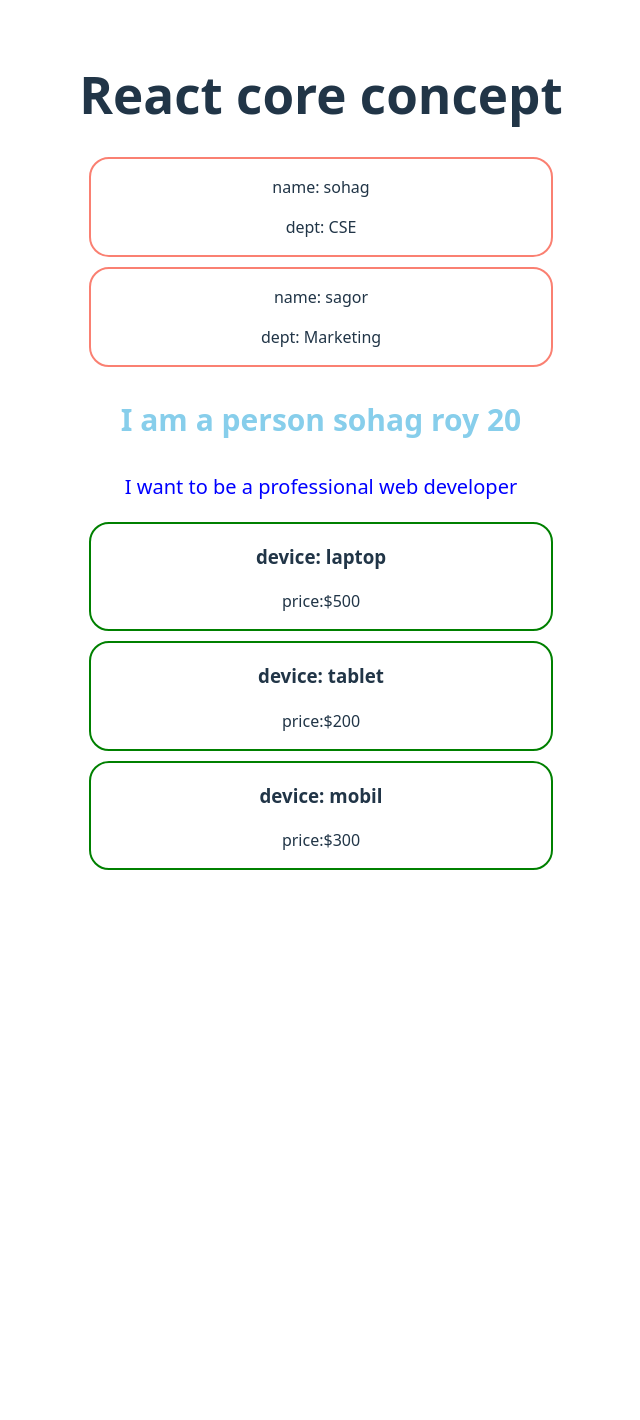
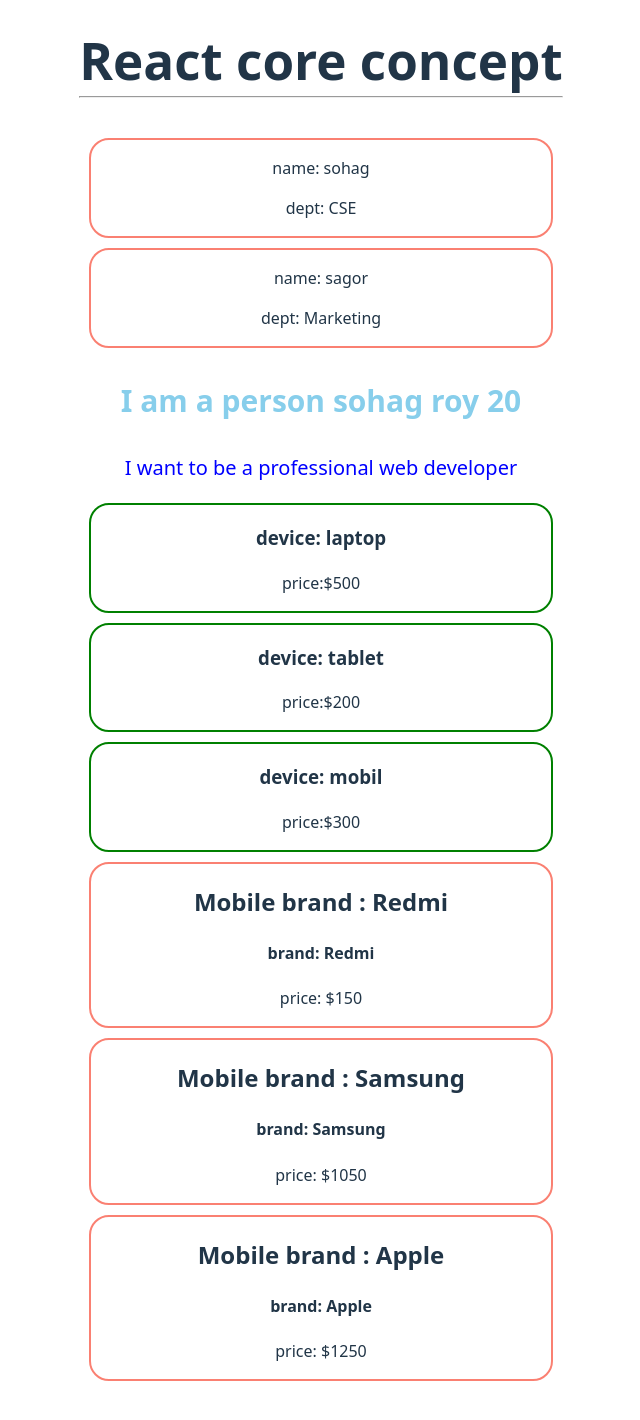
Before and after one commit to sohagroy7223/React-core-concept, a React (Vite) app in the folder explore-core-react/: page / in a window 1280 px wide. Shown: the top 1420 px of the page, without its empty margins (319-959 px from the left). Before the commit the page ends 912 px from the top, so only its background shows below. Built offline with nearby package versions, Linux system fonts and the light colour scheme.

Commit message:
adad value from parameter by desctureing

```diff
--- a/explore-core-react/src/App.jsx
+++ b/explore-core-react/src/App.jsx
@@ -4,16 +4,32 @@ import './App.css'
 function App() {
   return (
     <>
-      <h1>React core concept</h1>
+      <h1 style={{margin: 0, padding: 0}}>React core concept</h1>
+      <hr style={{marginBottom: "40px"}}/>
       <Student name="sohag" dep="CSE"></Student>
       <Student name="sagor" dep="Marketing"></Student>
       <Person></Person>
       <Dream></Dream>
-      <Device name="laptop" price = "$500"></Device>
-      <Device name="tablet" price="$200"></Device>
-      <Device name="mobil" price="$300"></Device>
+      <Device name=" laptop" price = "$500"></Device>
+      <Device name=" tablet" price="$200"></Device>
+      <Device name=" mobil" price="$300"></Device>
+      <Phone name=" Redmi" price="$150"></Phone>
+      <Phone name=" Samsung" price="$1050"></Phone>
+      <Phone name=" Apple" price="$1250"></Phone>
 
     </>
+  )
+}
+
+function Phone({name,price}){
+
+  return(
+    <div className='student'>
+      <h2>Mobile brand : {name}</h2>
+      <h4>brand:{name} </h4>
+      <p>price: {price} </p>
+    </div>
+
   )
 }
 
```
